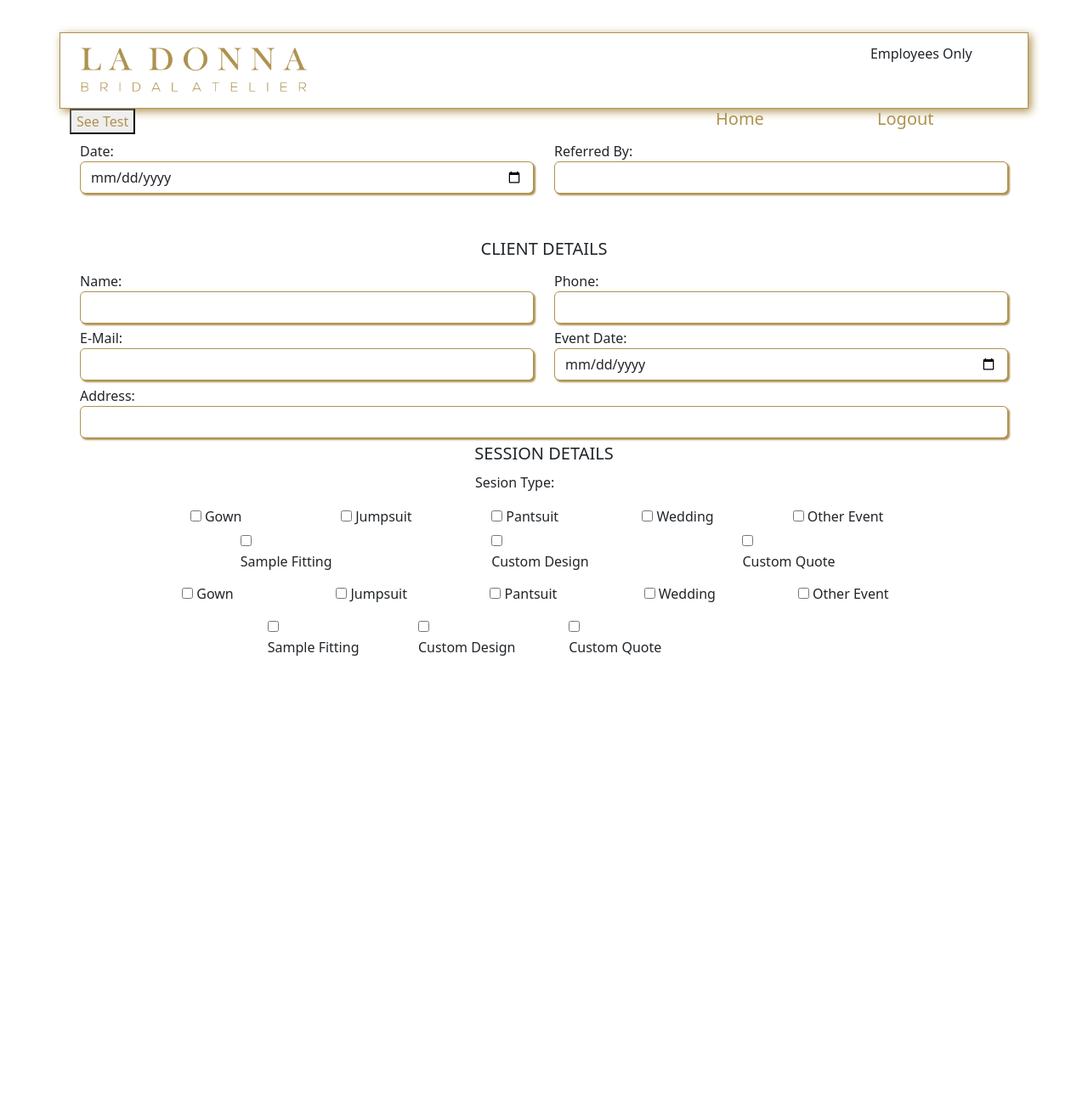
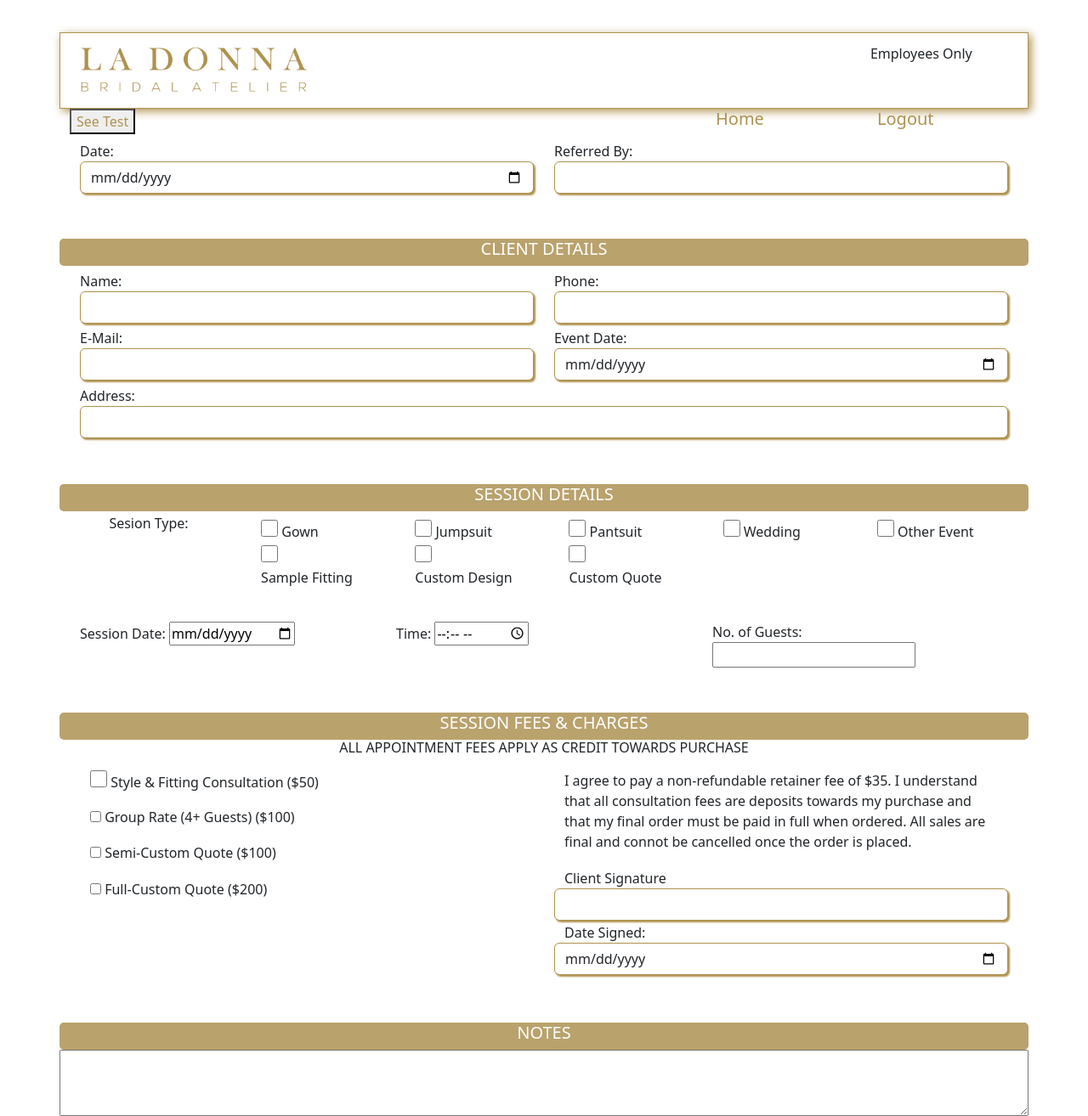
Before and after one commit to NoorMusheer/La_Donna_solo_project, a Flask app: page /style_appt_page in a window 1280 px wide. Shown: the whole page at 85% size. Before the commit the page ends 772 px from the top, so only its background shows below. Run offline with Flask 2, Linux system fonts and the light colour scheme.

Commit message:
updating Style Appointment HTML page

```diff
--- a/La_Donna/flask_app/static/css/style.css
+++ b/La_Donna/flask_app/static/css/style.css
@@ -86,3 +86,19 @@ a{
     background-color: #AE924F;
     color: white;
 }
+
+.fees_chkbx{
+    text-align:left;
+    height: 40px;
+}
+
+.lrg_chkbx{
+    width: 20px;
+    height: 20px;
+}
+
+.styl_appt_div_hdr{
+    background-color: #b9a26c;
+    color: white;
+    border-radius: 5px;
+}
--- a/La_Donna/flask_app/templates/test_pages/style_appointment.html
+++ b/La_Donna/flask_app/templates/test_pages/style_appointment.html
@@ -34,7 +34,7 @@
                     </div>
                 </div>
                 <br><br>
-                <div class="row main-body-row o_form_col" ><h5>CLIENT DETAILS</h5></div>
+                <div class="row main-body-row o_form_col styl_appt_div_hdr" ><h5>CLIENT DETAILS</h5></div>
                 <div class="row order_form_row">
                     <div class="col">
                         <label for="">Name:</label>
@@ -61,102 +61,127 @@
                         <input type="text" class="o_form_input form-control" >
                     </div>
                 </div>
-                <div class="row main-body-row o_form_col" ><h5>SESSION DETAILS</h5></div>
+                <br><br>
+                <div class="row main-body-row o_form_col styl_appt_div_hdr" ><h5>SESSION DETAILS</h5></div>
                 <div class="row order_form_row">
-                    <div class="col-2">
+                    <div class="col-2 o_form_col">
                         <h6>Sesion Type:</h6>
                     </div>
-                    <div class="row order_form_row">
                     <div class="col-10">
                         <div class="row order_form_row">
                             <div class="col-2">
-                                    <input type="checkbox" id="session_type_chkbx_1">
+                                <input type="checkbox" id="session_type_chkbx_1" class="lrg_chkbx">
                                 <label for="session_type_chkbx_1">Gown</label>
                             </div>
                             <div class="col-2">
-                                    <input type="checkbox" id="session_type_chkbx_2">
+                                <input type="checkbox" id="session_type_chkbx_2" class="lrg_chkbx">
                                 <label for="session_type_chkbx_2">Jumpsuit</label>
                             </div>
                             <div class="col-2">
-                                    <input type="checkbox" id="session_type_chkbx_3">
+                                <input type="checkbox" id="session_type_chkbx_3" class="lrg_chkbx">
                                 <label for="session_type_chkbx_3">Pantsuit</label>
                             </div>
                             <div class="col-2">
-                                    <input type="checkbox" id="session_type_chkbx_4">
+                                <input type="checkbox" id="session_type_chkbx_4" class="lrg_chkbx">
                                 <label for="session_type_chkbx_4">Wedding</label>
                             </div>
                             <div class="col-2">
-                                    <input type="checkbox" id="session_type_chkbx_5">
+                                <input type="checkbox" id="session_type_chkbx_5" class="lrg_chkbx">
                                 <label for="session_type_chkbx_5">Other Event</label>
                             </div>
                         </div>
                         <div class="row order_form_row">
                             <div class="col-2">
-                                    <input type="checkbox" id="session_type_chkbx_6">
+                                <input type="checkbox" id="session_type_chkbx_6" class="lrg_chkbx">
                                 <label for="session_type_chkbx_6">Sample Fitting</label>
                             </div>
                             <div class="col-2">
-                                    <input type="checkbox" id="session_type_chkbx_7">
+                                <input type="checkbox" id="session_type_chkbx_7" class="lrg_chkbx">
                                 <label for="session_type_chkbx_7">Custom Design</label>
                             </div>
                             <div class="col-2">
-                                    <input type="checkbox" id="session_type_chkbx_8">
-                                    <label for="session_type_chkbx_8">Custom Quote</label>
-                                </div>
-                            </div>
-                        </div>
-                    </div>
-
-<!-- orig below -->
-
-                    <div class="col-10">
-                        <div class="row order_form_row">
-                            <div class="col-2">
-                                <input type="checkbox" id="session_type_chkbx_1">
-                                <label for="session_type_chkbx_1">Gown</label>
-                            </div>
-                            <div class="col-2">
-                                <input type="checkbox" id="session_type_chkbx_2">
-                                <label for="session_type_chkbx_2">Jumpsuit</label>
-                            </div>
-                            <div class="col-2">
-                                <input type="checkbox" id="session_type_chkbx_3">
-                                <label for="session_type_chkbx_3">Pantsuit</label>
-                            </div>
-                            <div class="col-2">
-                                <input type="checkbox" id="session_type_chkbx_4">
-                                <label for="session_type_chkbx_4">Wedding</label>
-                            </div>
-                            <div class="col-2">
-                                <input type="checkbox" id="session_type_chkbx_5">
-                                <label for="session_type_chkbx_5">Other Event</label>
-                            </div>
-                        </div>
-                    </div>
-                    <div class="row order_form_row">
-                        <div class="col-2"></div>
-                        <div class="col-10">
-                            <div class="row order_form_row">
-                                <div class="col-2">
-                                    <input type="checkbox" id="session_type_chkbx_6">
-                                    <label for="session_type_chkbx_6">Sample Fitting</label>
-                                </div>
-                                <div class="col-2">
-                                    <input type="checkbox" id="session_type_chkbx_7">
-                                    <label for="session_type_chkbx_7">Custom Design</label>
-                                </div>
-                                <div class="col-2">
-                                    <input type="checkbox" id="session_type_chkbx_8">
+                                <input type="checkbox" id="session_type_chkbx_8" class="lrg_chkbx">
                                 <label for="session_type_chkbx_8">Custom Quote</label>
                             </div>
                             <div class="col-2"></div>
                             <div class="col-2"></div>
+                        </div>
+                    </div>
+                </div>
+                <br>
+                <div class="row order_form_row">
+                    <div class="col">
+                        <label for="">Session Date:</label>
+                        <input type="date">
+                    </div>
+                    <div class="col">
+                        <label for="">Time:</label>
+                        <input type="time">
+                    </div>
+                    <div class="col">
+                        <label for="">No. of Guests:</label>
+                        <input type="text">
+                    </div>
+                </div>
+                <br><br>
+                <div class="row main-body-row o_form_col styl_appt_div_hdr" ><h5>SESSION FEES & CHARGES</h5></div>
+                <div class="row main-body-row o_form_col">
+                    <h6>ALL APPOINTMENT FEES APPLY AS CREDIT TOWARDS PURCHASE</h6>
+                </div>
+                <div class="row order_form_row">
+                    <div class="col-6 o_form_col">
+
+                        <div class="row order_form_row">
+                            <div class="col fees_chkbx">
+                            <input type="checkbox" id="fees_chkbx_consultation" class="lrg_chkbx">
+                            <label for="fees_chkbx_consultation">Style & Fitting Consultation ($50)
+                            </label></div>
+                        </div>
+
+                        <div class="row order_form_row">
+                            <div class="col fees_chkbx" >
+                            <input type="checkbox" id="fees_chkbx_group_rate" class="fees_chkbx_bx_only">
+                            <label for="fees_chkbx_group_rate">Group Rate (4+ Guests) ($100)
+                            </label></div>
+                        </div>
+
+                        <div class="row order_form_row">
+                            <div class="col fees_chkbx">
+                            <input type="checkbox" id="fees_chkbx_semi_cstm_quote" class="fees_chkbx_bx_only">
+                            <label for="fees_chkbx_semi_cstm_quote">Semi-Custom Quote ($100)
+                            </label></div>
+                        </div>
+
+                        <div class="row order_form_row">
+                            <div class="col fees_chkbx">
+                            <input type="checkbox" id="fees_chkbx_full_cstm_quote" class="fees_chkbx_bx_only">
+                            <label for="fees_chkbx_semi__quote">Full-Custom Quote ($200)
+                            </label></div>
+                        </div>
+                    </div>
+
+                    <div class="col-6">
+                        <div class="row order_form_row">
+                            <p>I agree to pay a non-refundable retainer fee of $35. I understand that all consultation fees are deposits towards my purchase and that my final order must be paid in full when ordered. All sales are final and connot be cancelled once the order is placed.</p>
+                        </div>
+                        <div class="row order_form_row">
+                            <label for="">Client Signature</label>
+                            <input type="text" class="o_form_input form-control" >
+                        </div>
+                        <div class="row order_form_row">
+                            <label for="">Date Signed:</label>
+                            <input type="date" class="o_form_input form-control">
+                        </div>
 
                     </div>
                 </div>
+
+
+                <br><br>
+                <div class="row main-body-row o_form_col styl_appt_div_hdr" ><h5>NOTES</h5></div>
+                <div class="row">
+                    <textarea name="Appointment_Notes" id="appt_notes" cols="30" rows="3"></textarea>
                 </div>
-                </div>
-
 
             </form>
         </div>
```
Lines whose indentation alone changed are shown as unchanged.
